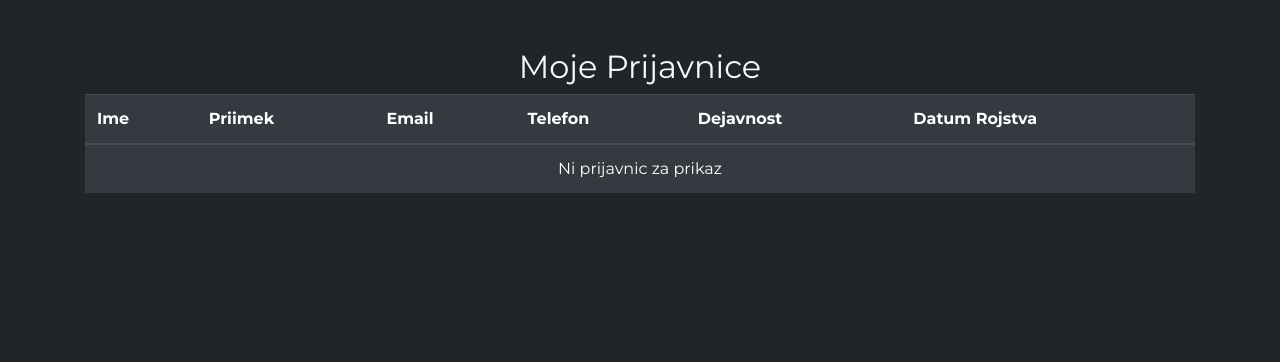
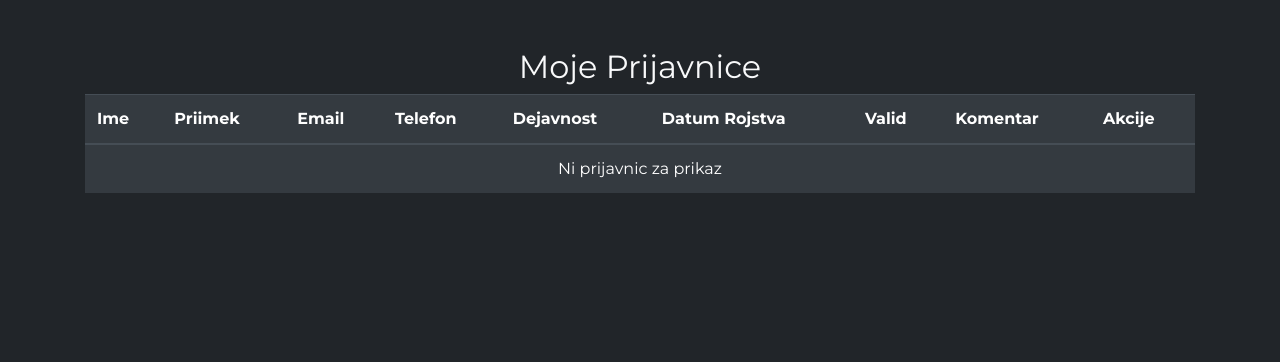
Before and after one commit to TjanKazar/attempt3ip, a Django app: page /user_prijavnice/ in a window 1280 px wide. Shown: the part 58-420 px from the top of the page. Run offline with Django 4.2, Linux system fonts and the light colour scheme; a user stored in the database is signed in; data comes from the database, SQL or seed files in the repository; both versions use the stored data as it was after the commit; some libraries are stand-ins or nearby versions.

Commit message:
moje prijavnice edit

```diff
--- a/webapp/templates/user_prijavnice.html
+++ b/webapp/templates/user_prijavnice.html
@@ -13,6 +13,9 @@
             <th>Telefon</th>
             <th>Dejavnost</th>
             <th>Datum Rojstva</th>
+            <th>Valid</th>
+            <th>Komentar</th>
+            <th>Akcije</th>
         </tr>
     </thead>
     <tbody>
@@ -24,10 +27,21 @@
             <td>{{ prijavnica.phone }}</td>
             <td>{{ prijavnica.dejavnost }}</td>
             <td>{{ prijavnica.datumrojstva }}</td>
+            <td>{{ prijavnica.valid }}</td>
+            <td>
+                {% if prijavnica.valid is False %}
+                    {{ prijavnica.komentar }}
+                {% endif %}
+            </td>
+            <td>
+                {% if prijavnica.valid is False %}
+                    <a href="{% url 'user_edit_prijavnica' prijavnica.id %}" class="btn btn-primary">Uredi</a>
+                {% endif %}
+            </td>
         </tr>
         {% empty %}
         <tr>
-            <td colspan="6" class="text-center">Ni prijavnic za prikaz</td>
+            <td colspan="9" class="text-center">Ni prijavnic za prikaz</td>
         </tr>
         {% endfor %}
     </tbody>
--- a/webapp/urls.py
+++ b/webapp/urls.py
@@ -10,4 +10,6 @@ urlpatterns = [
     path("prijavnica/", views.prijavnica, name="prijavnica"),
     path('edit_prijavnica/<int:prijavnica_id>', views.edit_prijavnica, name='edit_prijavnica'),
     path("user_prijavnice/", views.user_prijavnice, name="user_prijavnice"),
+    path("prijavnica/edit/<int:pk>/", views.user_edit_prijavnica, name="user_edit_prijavnica"),
+
 ]
--- a/webapp/views.py
+++ b/webapp/views.py
@@ -6,6 +6,7 @@ from django.urls import reverse
 from .forms import PrijavaForm
 from .models import Prijavnica
 from django.views.decorators.csrf import csrf_exempt
+from django.shortcuts import get_object_or_404
 
 @login_required
 def home(request):
@@ -56,6 +57,20 @@ def user_prijavnice(request):
     return render(request, 'user_prijavnice.html', {'prijavnice_list': user_prijavnice_list})
 
 @login_required
+def user_edit_prijavnica(request, pk):
+    prijavnica = get_object_or_404(Prijavnica, pk=pk, user=request.user)
+    if request.method == "POST":
+        form = PrijavaForm(request.POST, instance=prijavnica)
+        if form.is_valid():
+            prijavnica = form.save(commit=False)
+            prijavnica.valid = None  # Reset the validation status
+            prijavnica.save()
+            return redirect('user_prijavnice')
+    else:
+        form = PrijavaForm(instance=prijavnica)
+    return render(request, 'user_edit_prijavnica.html', {'form': form})
+
+@login_required
 @csrf_exempt
 def edit_prijavnica(request, prijavnica_id):
     prijavnica_instance = get_object_or_404(Prijavnica, pk=prijavnica_id)
```
Also changed, not shown: webapp/templates/user_edit_prijavnica.html (added, +12 -0 lines), db.sqlite3.
